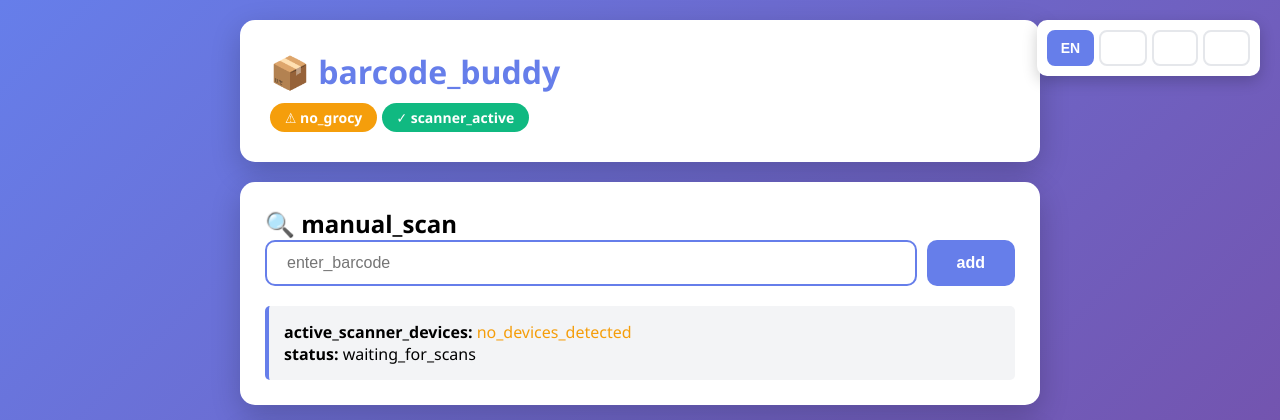
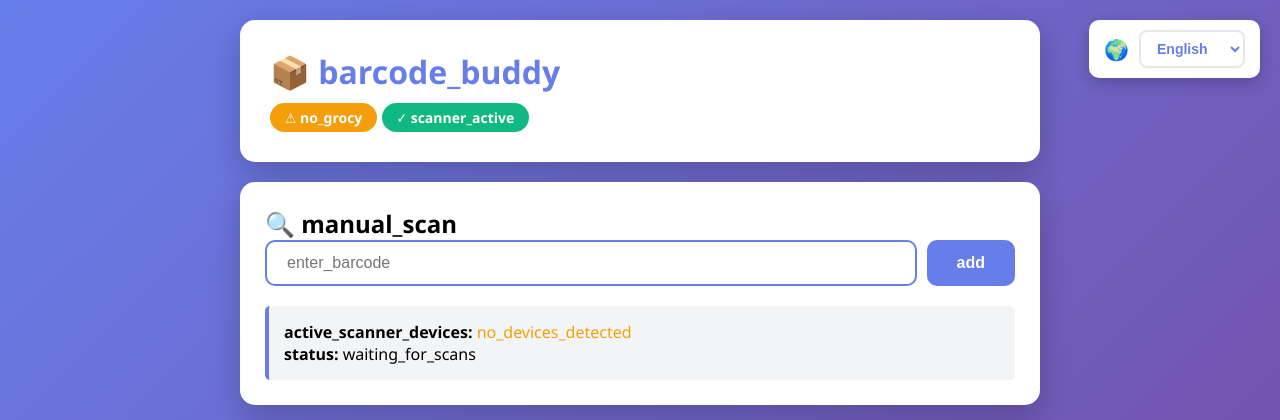
Before and after one commit to sitaro/barcodebuddy-python, a Flask app: page / in a window 1280 px wide. Shown: the top 420 px of the page. Run offline with Flask 3, Linux system fonts and the light colour scheme; data that the repository does not hold is empty.

Commit message:
Change language switcher to dropdown (v2.10.1-beta)
Replaced language buttons with a cleaner dropdown menu for
better UI/UX and space efficiency.

Changed:
- Language buttons (EN/DE/FR/ES) → Dropdown menu
- Added globe emoji (🌍) as label
- Dropdown shows full language names
- Current language pre-selected in dropdown
- Cleaner, more compact design

🤖 Generated with [Claude Code](https://claude.com/claude-code)

Co-Authored-By: Claude <noreply@anthropic.com>

```diff
--- a/barcodebuddy/app/templates/index.html
+++ b/barcodebuddy/app/templates/index.html
@@ -142,13 +142,19 @@
             right: 20px;
             background: white;
             border-radius: 10px;
-            padding: 10px;
+            padding: 10px 15px;
             box-shadow: 0 5px 15px rgba(0,0,0,0.2);
             display: flex;
-            gap: 5px;
+            align-items: center;
+            gap: 10px;
         }
 
-        .lang-btn {
+        .language-switcher label {
+            font-size: 20px;
+            margin: 0;
+        }
+
+        .language-select {
             padding: 8px 12px;
             border: 2px solid #e5e7eb;
             background: white;
@@ -156,27 +162,30 @@
             cursor: pointer;
             font-size: 14px;
             font-weight: bold;
+            color: #667eea;
             transition: all 0.3s;
+            outline: none;
         }
 
-        .lang-btn:hover {
+        .language-select:hover {
             border-color: #667eea;
-            color: #667eea;
         }
 
-        .lang-btn.active {
-            background: #667eea;
-            color: white;
+        .language-select:focus {
             border-color: #667eea;
+            box-shadow: 0 0 0 3px rgba(102, 126, 234, 0.1);
         }
     </style>
 </head>
 <body>
     <div class="language-switcher">
-        <button class="lang-btn" onclick="setLanguage('en')" id="lang-en">EN</button>
-        <button class="lang-btn" onclick="setLanguage('de')" id="lang-de">DE</button>
-        <button class="lang-btn" onclick="setLanguage('fr')" id="lang-fr">FR</button>
-        <button class="lang-btn" onclick="setLanguage('es')" id="lang-es">ES</button>
+        <label for="language-select">🌍</label>
+        <select id="language-select" class="language-select" onchange="setLanguage(this.value)">
+            <option value="en" {{ 'selected' if current_locale == 'en' else '' }}>English</option>
+            <option value="de" {{ 'selected' if current_locale == 'de' else '' }}>Deutsch</option>
+            <option value="fr" {{ 'selected' if current_locale == 'fr' else '' }}>Français</option>
+            <option value="es" {{ 'selected' if current_locale == 'es' else '' }}>Español</option>
+        </select>
     </div>
     <div class="container">
         <div class="header">
@@ -247,15 +256,6 @@
                 })
                 .catch(error => console.error('Language switch error:', error));
         }
-
-        // Set active language button
-        document.addEventListener('DOMContentLoaded', function() {
-            const currentLang = "{{ current_locale }}";
-            const langBtn = document.getElementById(`lang-${currentLang}`);
-            if (langBtn) {
-                langBtn.classList.add('active');
-            }
-        });
 
         function submitBarcode() {
             console.log('submitBarcode called');
```
